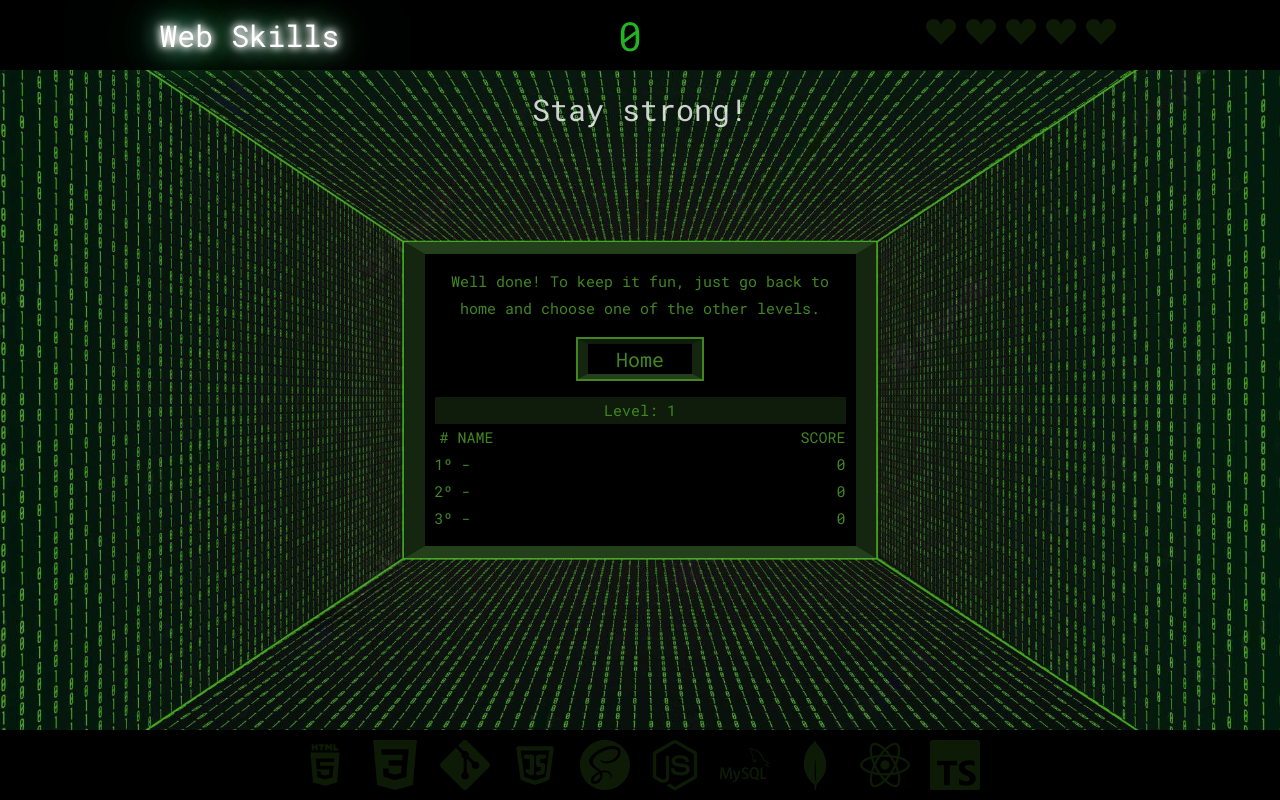
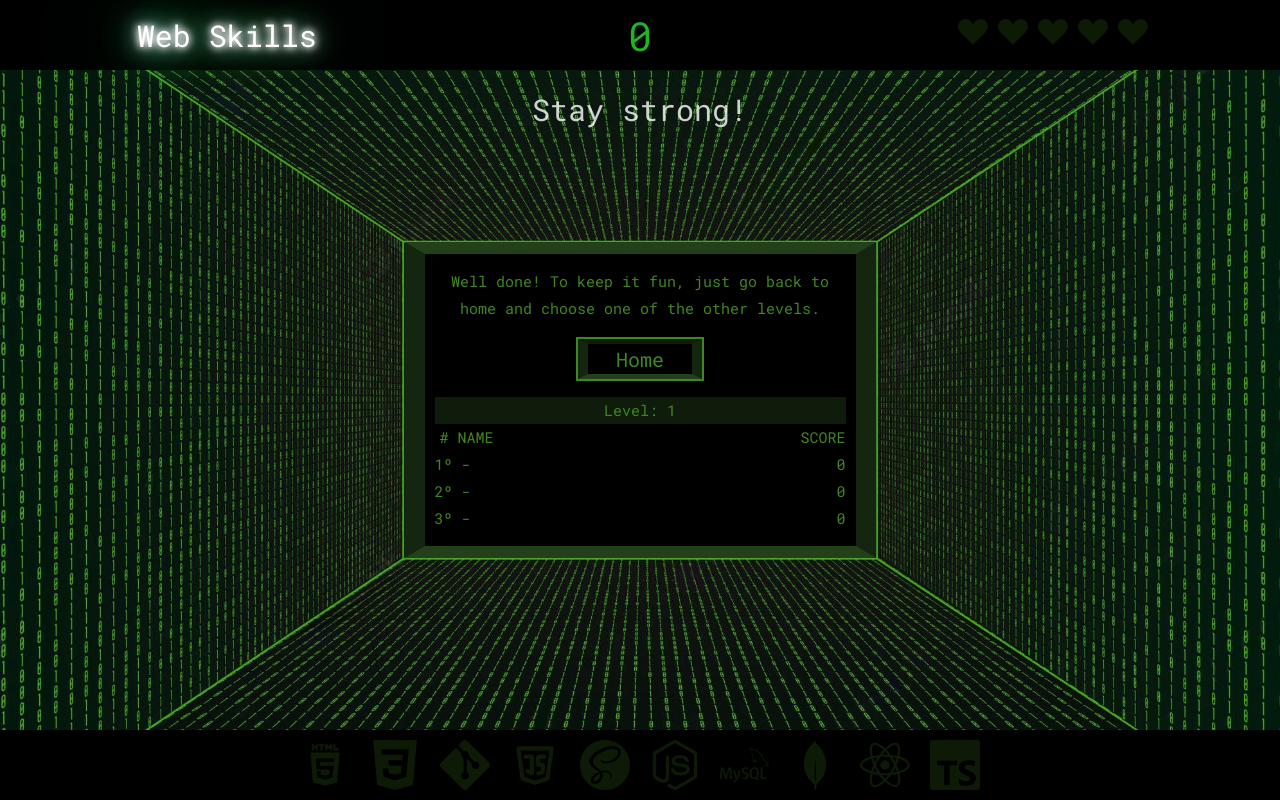
Before and after one commit to decarolis/webskills, a React (Create React App) app: page /1 in a window 1280 px wide. Built offline with nearby package versions, Linux system fonts and the light colour scheme.

Commit message:
Fixed top bar bug

```diff
--- a/src/components/pages/Game/index.js
+++ b/src/components/pages/Game/index.js
@@ -433,7 +433,8 @@ const Game = () => {
           <RecruiterMsg welcome={false} displayClass={{ display: 'block' }}>
             <p>Thank you very much for your time!</p>
             <p>
-              If you want to know more about me, visit my profile on{' '}
+              Now you know a little bit more about my path, if you want to know
+              more about who i am, just visit my profile on{' '}
               <a
                 rel="noopener noreferrer"
                 target="_blank"
--- a/src/components/pages/Game/styles.css
+++ b/src/components/pages/Game/styles.css
@@ -55,6 +55,11 @@
   justify-content: space-around;
   align-content: center;
   align-items: center;
+}
+
+.Info-bar-top > *{
+  text-align: center;
+  min-width: 33%;
 }
 
 .Info-bar-top .Logo p {
```
